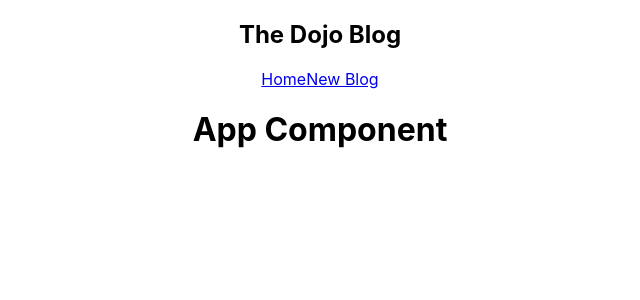
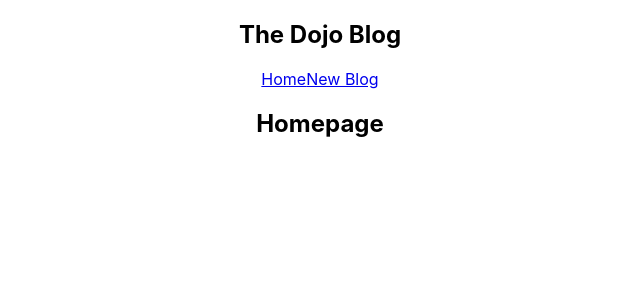
Before and after one commit to sylek38/dojo-blog-2, a React (Create React App) app: page / in a window 1280 px wide. Shown: the top 300 px of the page, without its empty margins (320-960 px from the left). Built offline with nearby package versions, Linux system fonts and the light colour scheme.

Commit message:
add Home component

```diff
--- a/src/App.js
+++ b/src/App.js
@@ -1,5 +1,6 @@
 import './App.css';
 import Navbar from './Navbar';
+import Home from './Home';
 
 function App() {
 
@@ -9,7 +10,7 @@ function App() {
       <Navbar />
 
       <div className="content">
-        <h1>App Component</h1>
+        <Home />
       </div>
 
     </div>
--- /dev/null
+++ b/src/Home.js
@@ -0,0 +1,9 @@
+const Home = () => {
+    return (
+        <div className="home">
+            <h2>Homepage</h2>
+        </div>
+     );
+}
+
+export default Home;
```
